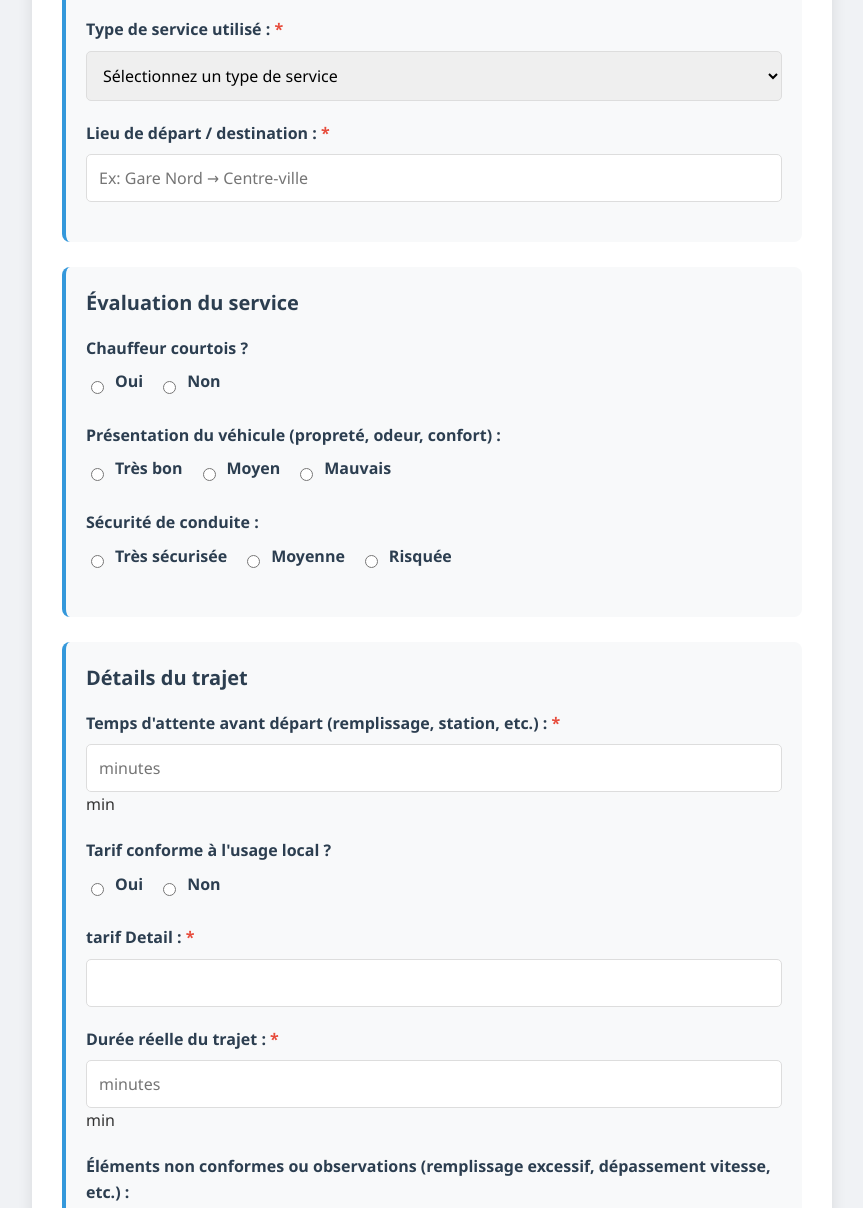
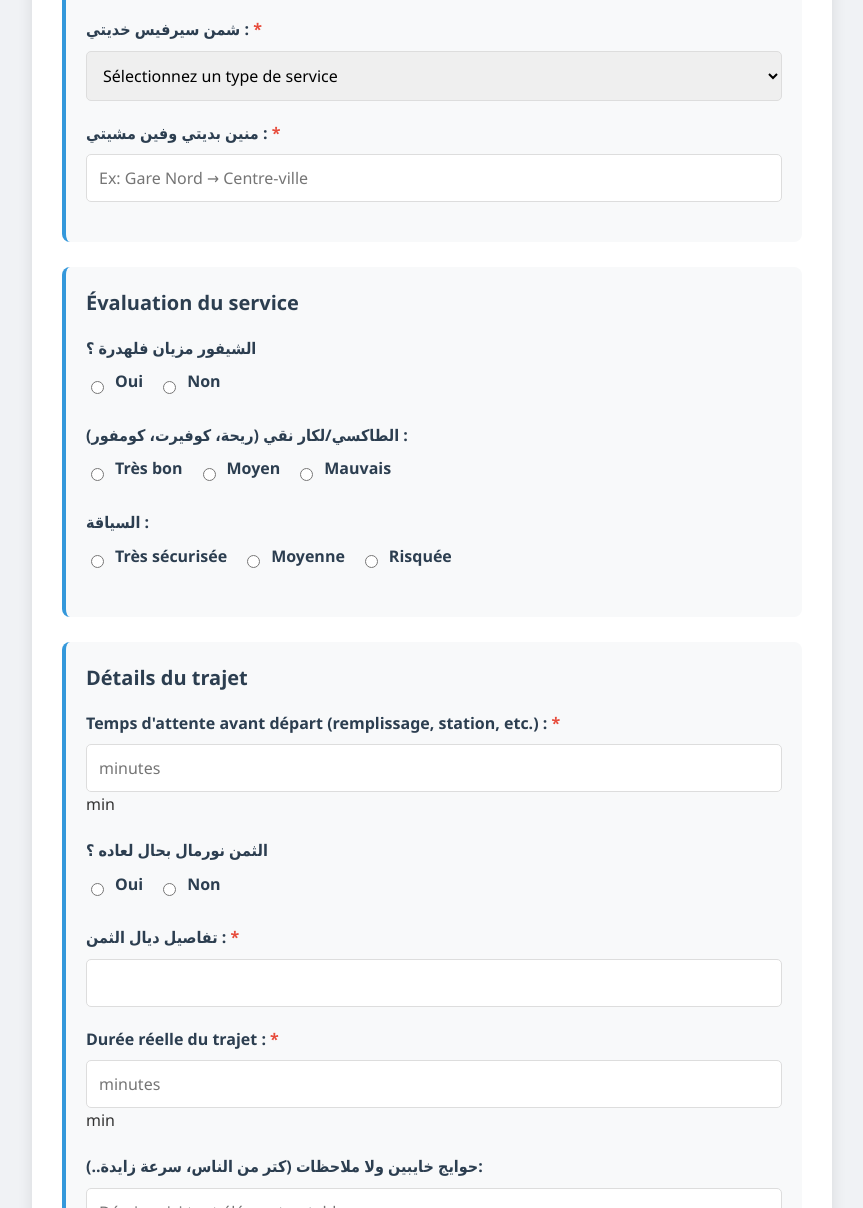
Before and after one commit to rachidprf/INCOGNITO, a plain HTML site: page index.html in a window 1280 px wide. Shown: the part 480-1688 px from the top of the page, without its empty margins (208-1071 px from the left). Drawn offline with Linux system fonts and the light colour scheme.

Commit message:
Add files via upload

```diff
--- a/index.html
+++ b/index.html
@@ -227,7 +227,7 @@
                 </div>
 
                 <div class="form-group">
-                    <label for="typeService" class="required">Type de service utilisé :</label>
+                    <label for="typeService" class="required">شمن سيرفيس خديتي :</label>
                     <select id="typeService" name="typeService" required>
                         <option value="">Sélectionnez un type de service</option>
                         <option value="Grand_Taxi">Taxi</option>
@@ -237,7 +237,7 @@
                 </div>
 
                 <div class="form-group">
-                    <label for="lieux" class="required">Lieu de départ / destination :</label>
+                    <label for="lieux" class="required">منين بديتي وفين مشيتي :</label>
                     <input type="text" id="lieux" name="lieux" placeholder="Ex: Gare Nord → Centre-ville" required>
                 </div>
             </div>
@@ -246,7 +246,7 @@
                 <h2>Évaluation du service</h2>
 
                 <div class="form-group">
-                    <label>Chauffeur courtois ?</label>
+                    <label>الشيفور مزيان فلهدرة ؟</label>
                     <div class="radio-group">
                         <div class="radio-item">
                             <input type="radio" id="courtoisOui" name="courtois" value="Oui" required>
@@ -260,7 +260,7 @@
                 </div>
 
                 <div class="form-group">
-                    <label>Présentation du véhicule (propreté, odeur, confort) :</label>
+                    <label>الطاكسي/لكار نقي (ريحة، كوفيرت، كومفور) :</label>
                     <div class="radio-group">
                         <div class="radio-item">
                             <input type="radio" id="presentationTresBon" name="presentation" value="Très bon" required>
@@ -278,7 +278,7 @@
                 </div>
 
                 <div class="form-group">
-                    <label>Sécurité de conduite :</label>
+                    <label>السياقة :</label>
                     <div class="radio-group">
                         <div class="radio-item">
                             <input type="radio" id="securiteTresSecurisee" name="securite" value="Très sécurisée" required>
@@ -305,7 +305,7 @@
                 </div>
 
                 <div class="form-group">
-                    <label>Tarif conforme à l'usage local ?</label>
+                    <label>الثمن نورمال بحال لعاده ؟</label>
                     <div class="radio-group">
                         <div class="radio-item">
                             <input type="radio" id="tarifConformeOui" name="tarifConforme" value="Oui" required>
@@ -319,7 +319,7 @@
                 </div>
 
 				<div class="form-group">
-                    <label for="lieux" class="required">tarif Detail :</label>
+                    <label for="lieux" class="required">تفاصيل ديال الثمن :</label>
                     <input type="text" id="tarifDetail" name="tarifDetail" >
                 </div>
 
@@ -329,7 +329,7 @@
                 </div>
 
                 <div class="form-group">
-                    <label for="observations">Éléments non conformes ou observations (remplissage excessif, dépassement vitesse, etc.) :</label>
+                    <label for="observations">حوايج خايبين ولا ملاحظات (كتر من الناس، سرعة زايدة..):</label>
                     <textarea id="observations" name="observations" placeholder="Décrivez ici tout élément notable..."></textarea>
                 </div>
             </div>
```
